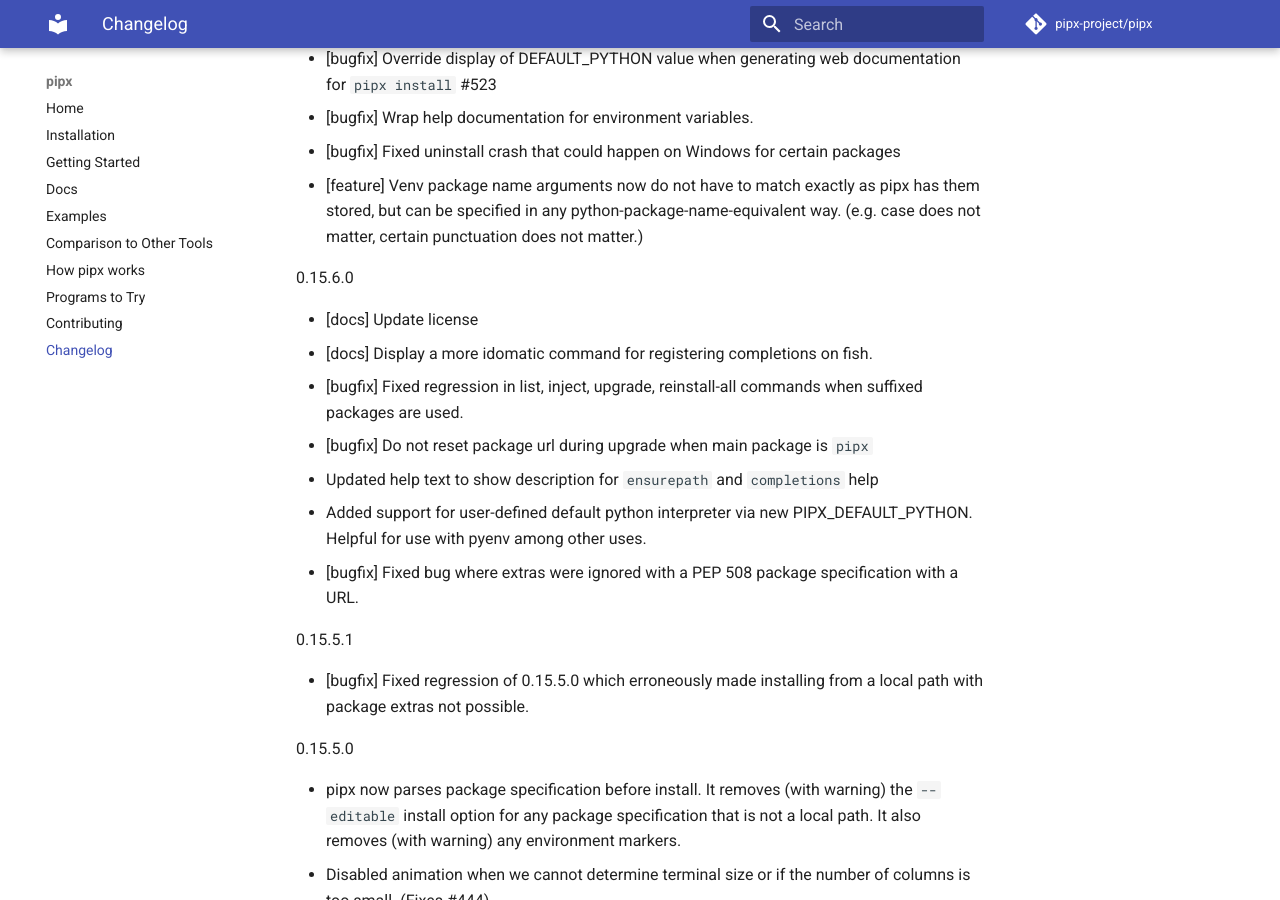
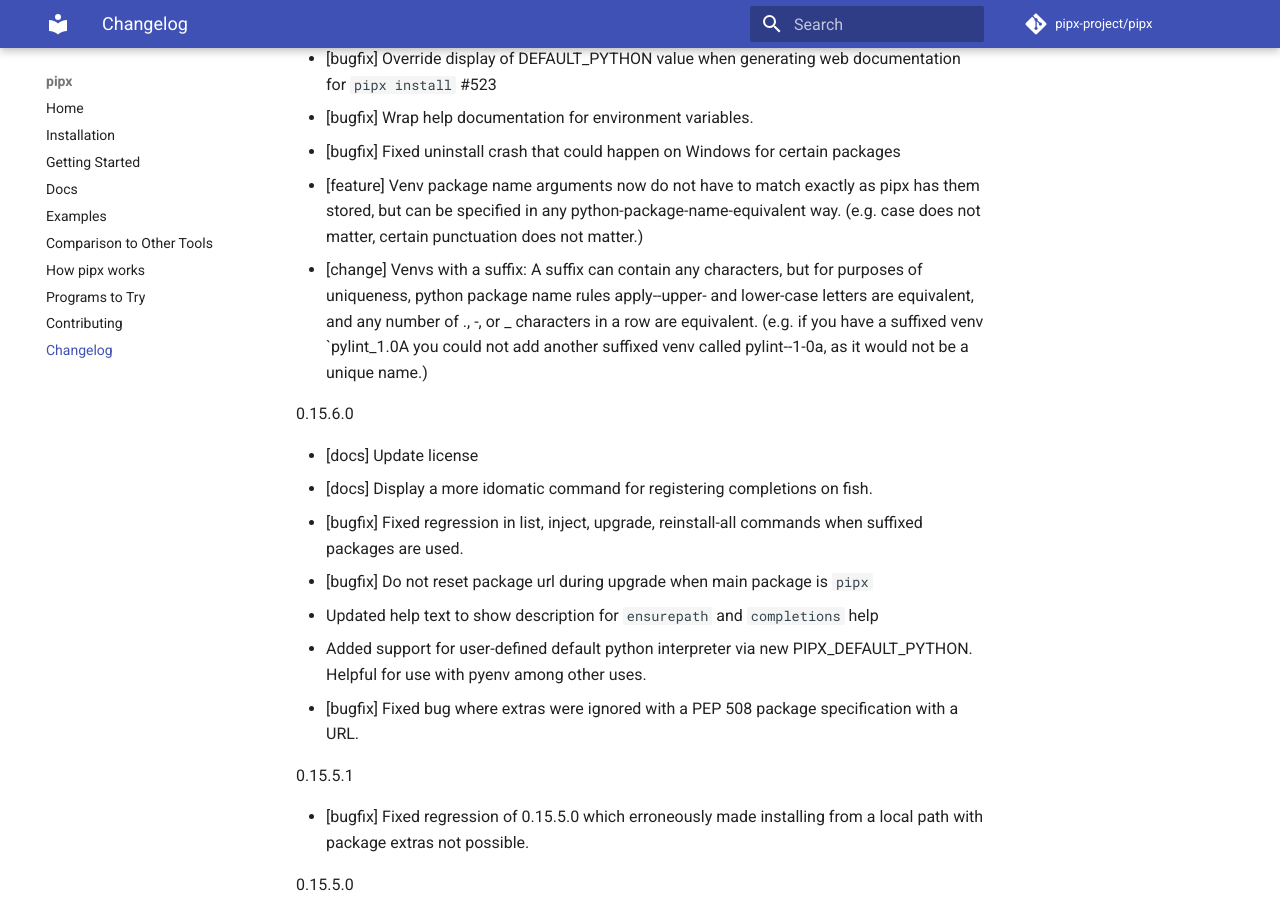
Before and after one commit to pypa/pipx, an MkDocs documentation site: the page built from docs/changelog.md, in a window 1280 px wide and 900 px high, scrolled down 327 px. Built offline with MkDocs 1.6.1 and Material for MkDocs 9.7.7, drawn with Linux system fonts in a browser that asks for light colours; comment, search, counter and statistics services are not loaded.

Commit message:
Add changelog entry about suffix uniqueness.

```diff
--- a/docs/changelog.md
+++ b/docs/changelog.md
@@ -7,6 +7,7 @@
 - [bugfix] Wrap help documentation for environment variables.
 - [bugfix] Fixed uninstall crash that could happen on Windows for certain packages
 - [feature] Venv package name arguments now do not have to match exactly as pipx has them stored, but can be specified in any python-package-name-equivalent way. (e.g. case does not matter, certain punctuation does not matter.)
+- [change] Venvs with a suffix: A suffix can contain any characters, but for purposes of uniqueness, python package name rules apply--upper- and lower-case letters are equivalent, and any number of ., -, or _ characters in a row are equivalent.  (e.g. if you have a suffixed venv `pylint_1.0A you could not add another suffixed venv called pylint--1-0a, as it would not be a unique name.)
 
 0.15.6.0
 
```
